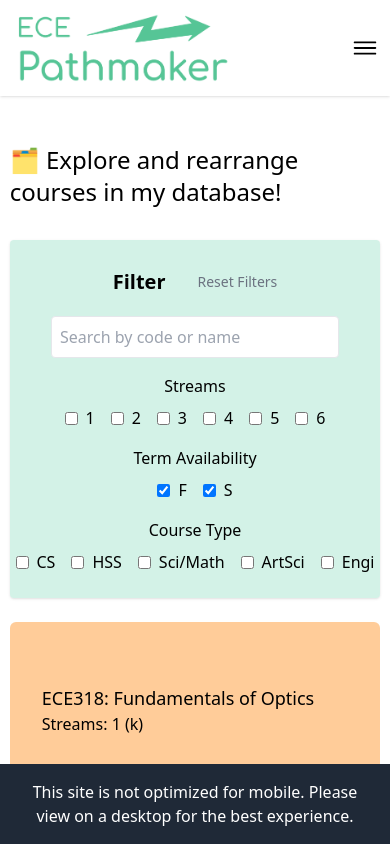
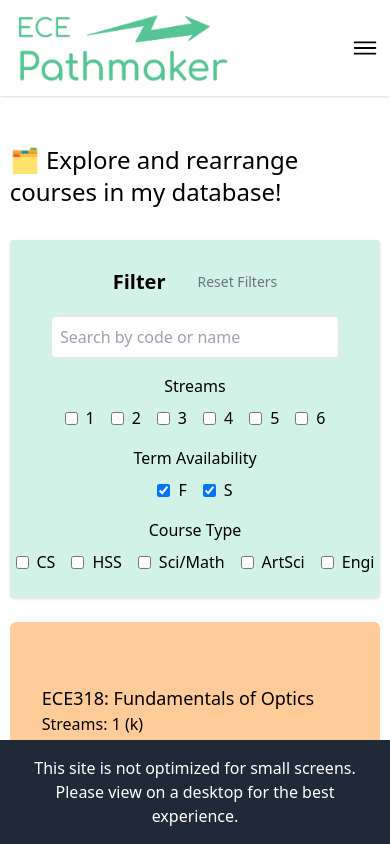
Before and after one commit to sunnwydays/ecepathmaker, a React (Vite) app: page /courses in a window 390 px wide. Shown: the top 844 px of the page. Built offline with nearby package versions, Linux system fonts and the light colour scheme.

Commit message:
Change mobile message to say small screens instead of mobile devices

```diff
--- a/src/components/Mobile.tsx
+++ b/src/components/Mobile.tsx
@@ -2,7 +2,7 @@ const Mobile = () => {
     return (
         <div className="sm:hidden block fixed bottom-0 left-0 right-0 bg-gray-800 text-white p-4 z-50">
             <p className="text-center">
-                This site is not optimized for mobile. Please view on a desktop for the best experience.
+                This site is not optimized for small screens. Please view on a desktop for the best experience.
             </p>
         </div>
     );
```
